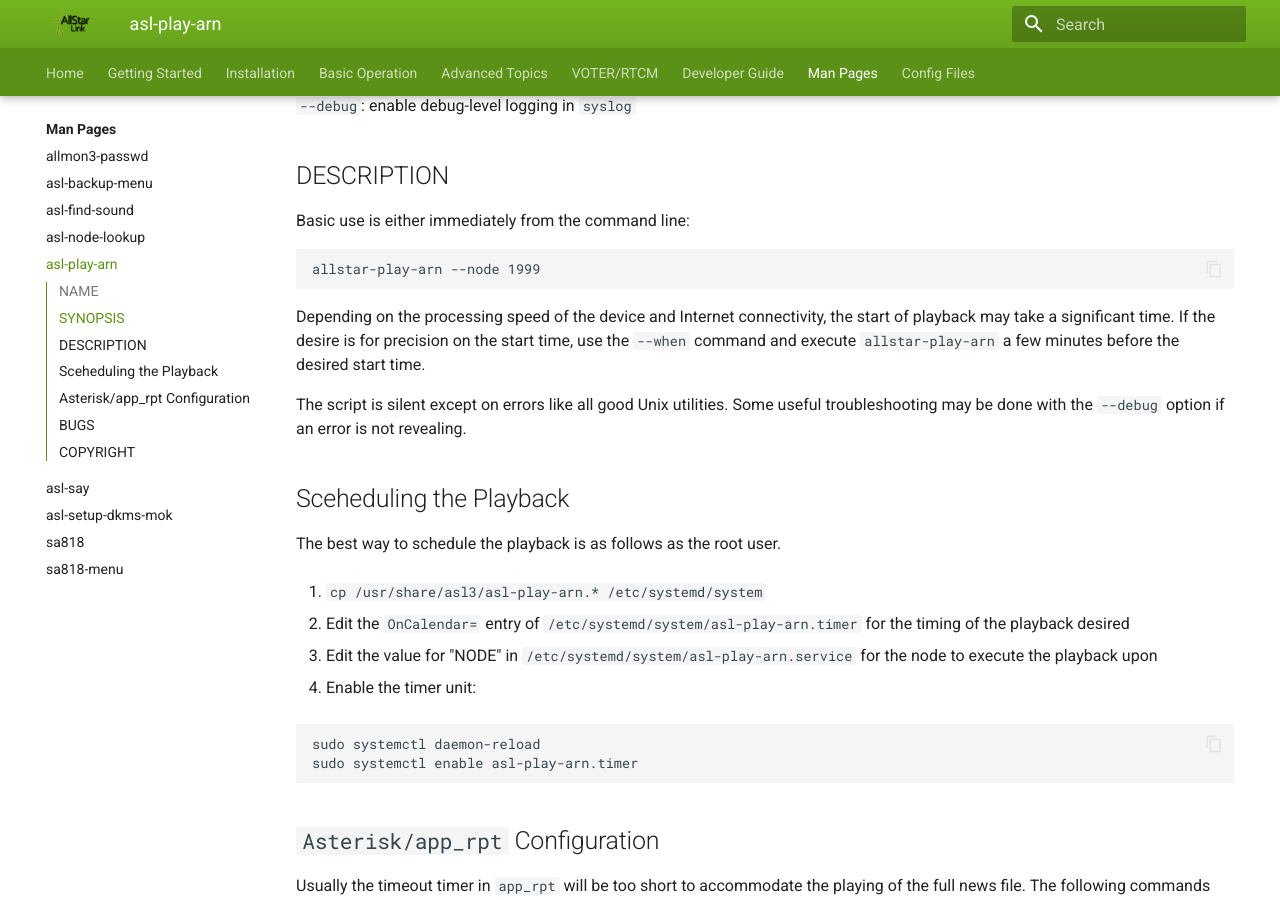
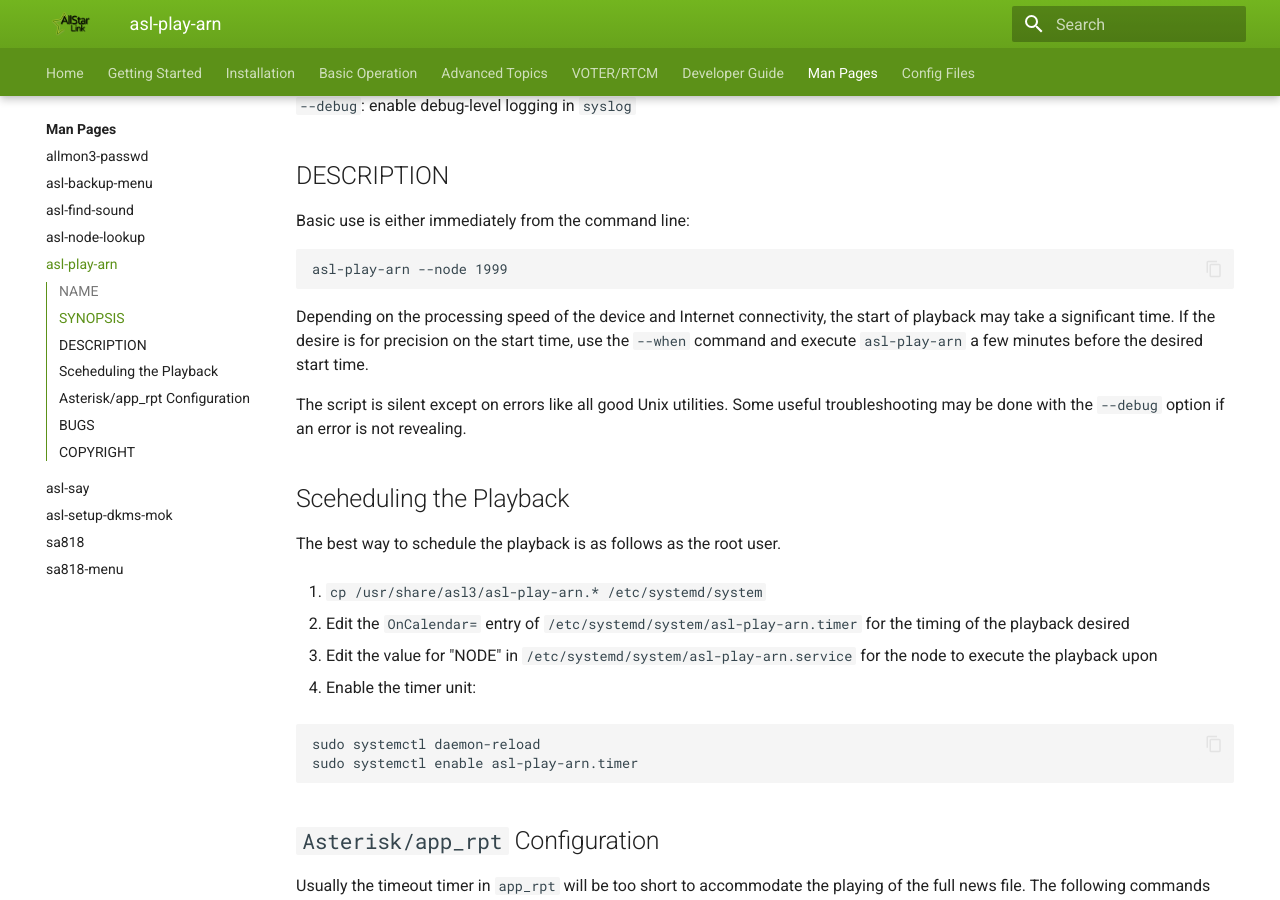
Before and after one commit to AllStarLink/ASL3-Manual, an MkDocs documentation site: the page built from docs/mans/asl-play-arn.md, in a window 1280 px wide and 900 px high, scrolled down 602 px. Built offline with MkDocs 1.6.1 and Material for MkDocs 9.7.7, drawn with Linux system fonts in a browser that asks for light colours.

Commit message:
Correct typo (allstar-play-arn) in man page description section. (#200)

````diff
--- a/docs/mans/asl-play-arn.md
+++ b/docs/mans/asl-play-arn.md
@@ -26,10 +26,10 @@ Optional arguments:
 Basic use is either immediately from the command line:
 
 ```
-allstar-play-arn --node 1999
+asl-play-arn --node 1999
 ```
 
-Depending on the processing speed of the device and Internet connectivity, the start of playback may take a significant time. If the desire is for precision on the start time, use the `--when` command and execute `allstar-play-arn` a few minutes before the desired start time.
+Depending on the processing speed of the device and Internet connectivity, the start of playback may take a significant time. If the desire is for precision on the start time, use the `--when` command and execute `asl-play-arn` a few minutes before the desired start time.
 
 The script is silent except on errors like all good Unix utilities. Some useful troubleshooting may be done with the `--debug` option if an error is not revealing.
 
````
